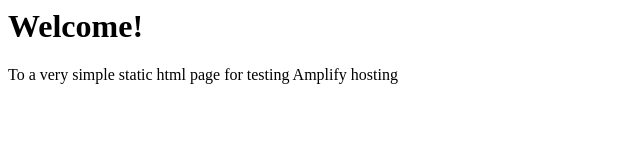
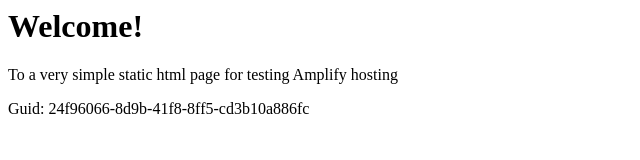
Before and after one commit to aws-aemilia-cdg/Github-PR-Commit-Integration-Test-DoNotTouch-GitHubAutoBuildCanaryTest-v1-preprod-eu-west-3, a website: page src/index.html in a window 1280 px wide. Shown: the whole page, without its empty margins (0-640 px from the left). Drawn offline with Linux system fonts and the light colour scheme.

Commit message:
commit from integ tests

```diff
--- a/src/index.html
+++ b/src/index.html
@@ -1,3 +1,5 @@
+
+
 <html lang="en">
 
 <head>
@@ -10,6 +12,6 @@
 <body>
     <h1>Welcome!</h1>
     <p>To a very simple static html page for testing Amplify hosting</p>
-</body>
+    <p>Guid: 24f96066-8d9b-41f8-8ff5-cd3b10a886fc</p></body>
 
 </html>
```
